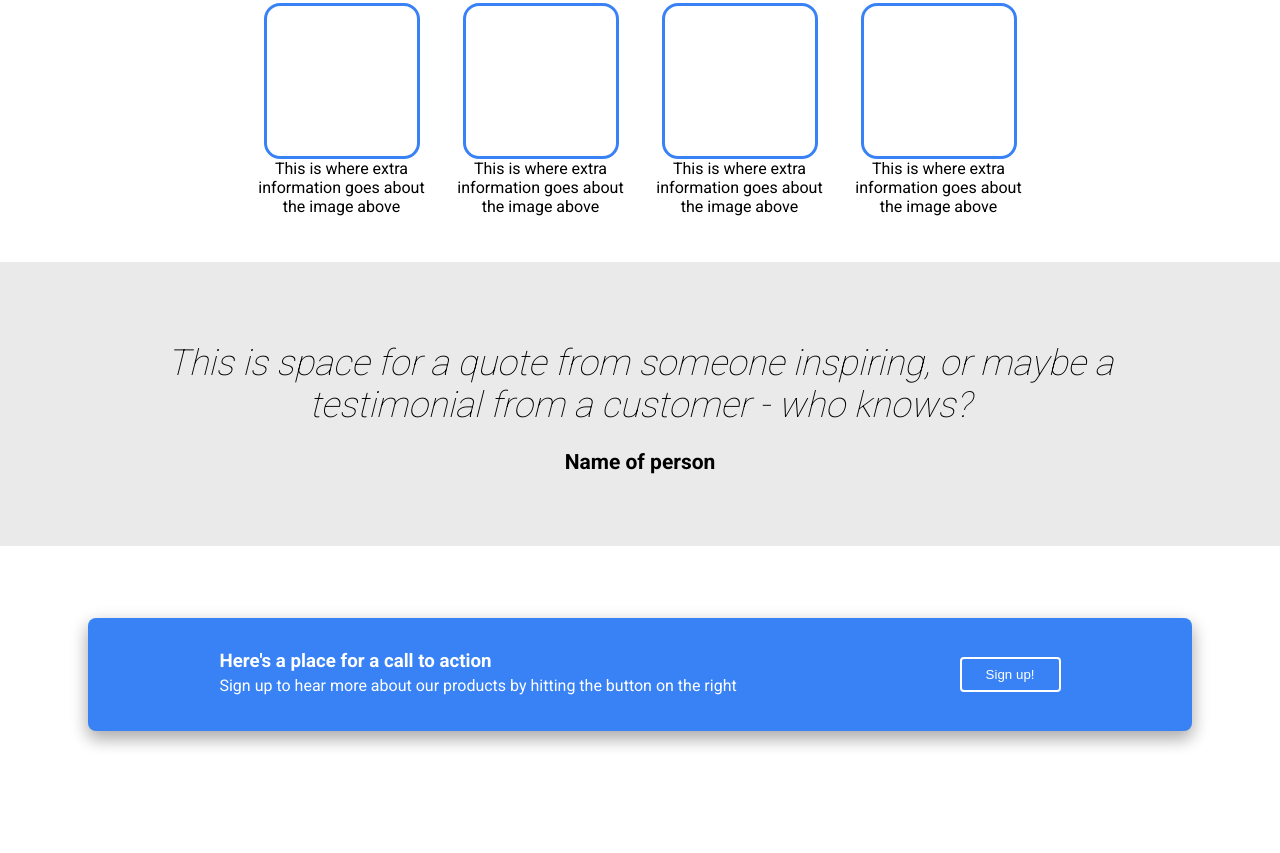
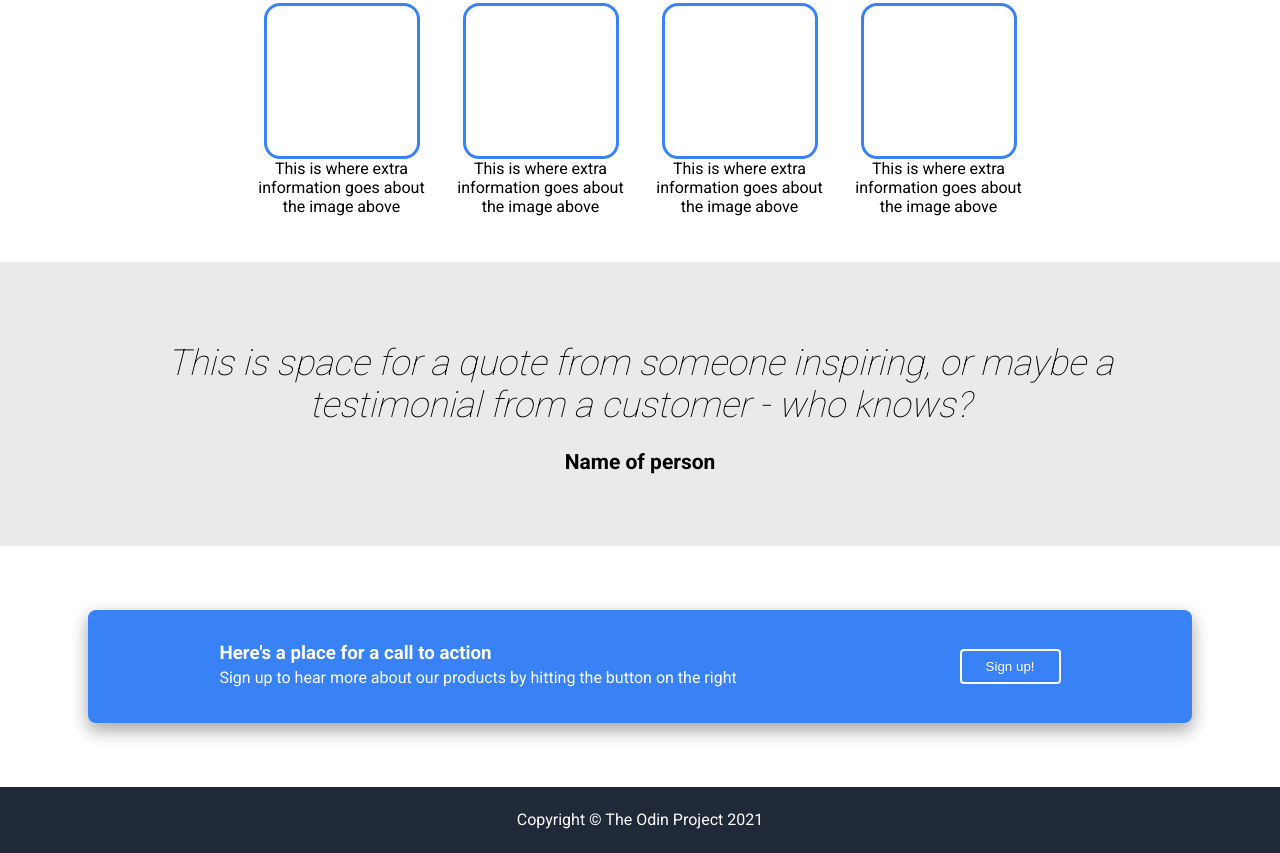
Before and after one commit to NellaTL/odin-landingpage, a plain HTML site: page index.html in a window 1280 px wide. Shown: the part 607-1460 px from the top of the page. Before the commit the page ends 1410 px from the top, so only its background shows below. Drawn offline with Linux system fonts and the light colour scheme.

Commit message:
Footer added

```diff
--- a/app.css
+++ b/app.css
@@ -168,7 +168,7 @@ blockquote {
 .cta-container {
     display: flex;
     flex-direction: column;
-    padding: 72px 88px;
+    padding: 64px 88px;
     flex: 1;
 }
 
@@ -196,3 +196,15 @@ blockquote {
     border: 2px solid white;
     background-color: #3882f6;
 }
+
+/* Footer */
+
+.footer {
+    display: flex;
+    justify-content: center;
+    align-items: center;
+    background: #1f2937;
+    color: white;
+    height: 50px;
+    padding: 8px 88px;
+}
--- a/index.html
+++ b/index.html
@@ -84,9 +84,14 @@
                 <h3>Here's a place for a call to action</h3>
                 <p>Sign up to hear more about our products by hitting the button on the right</p>
             </div>
-            <div class=""><button class="cta-button">Sign up!</button></div>
+            <div><button class="cta-button">Sign up!</button></div>
         </div>
     </div>
+
+    <footer class="footer">
+        <div class="footer-text">Copyright © The Odin Project 2021</div>
+    </footer>
+
 </body>
 
 </html>
```
